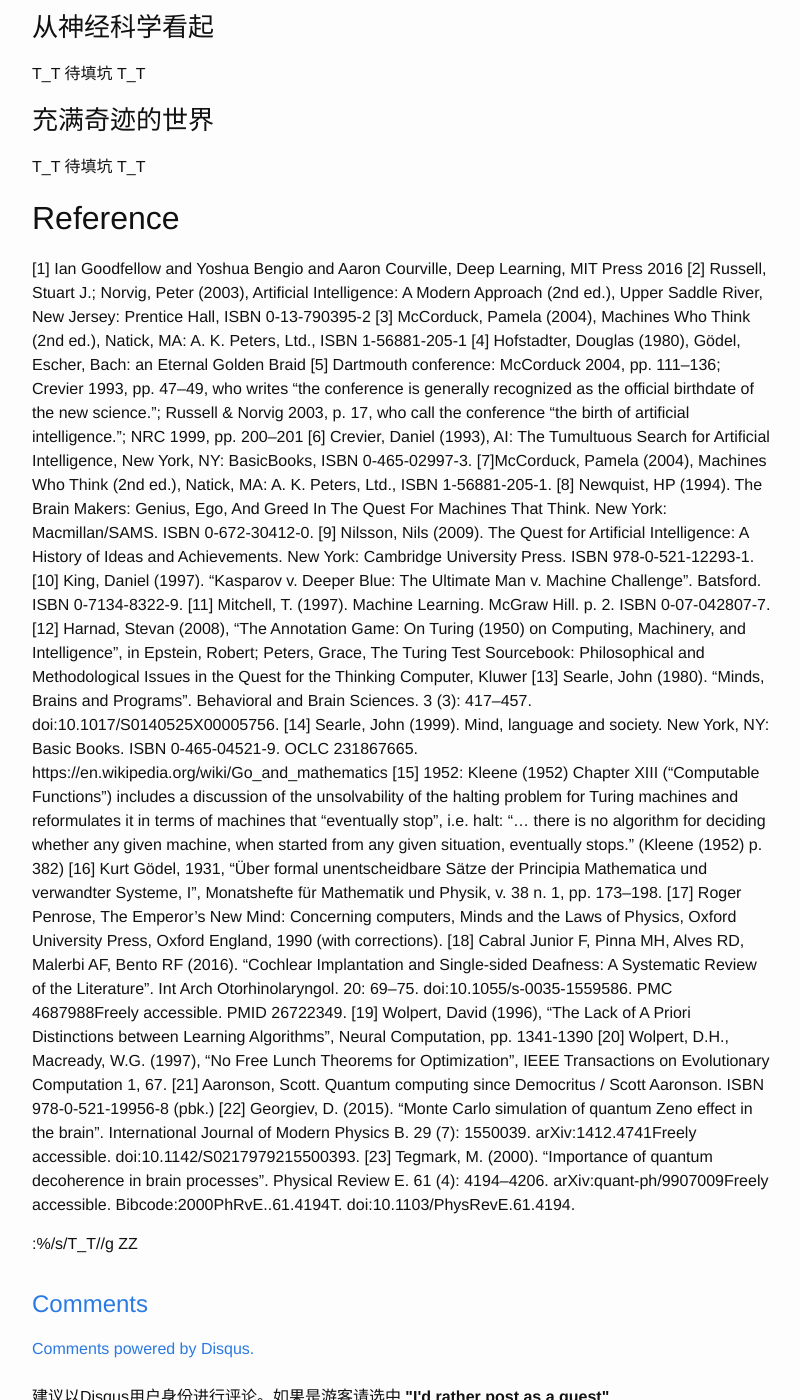
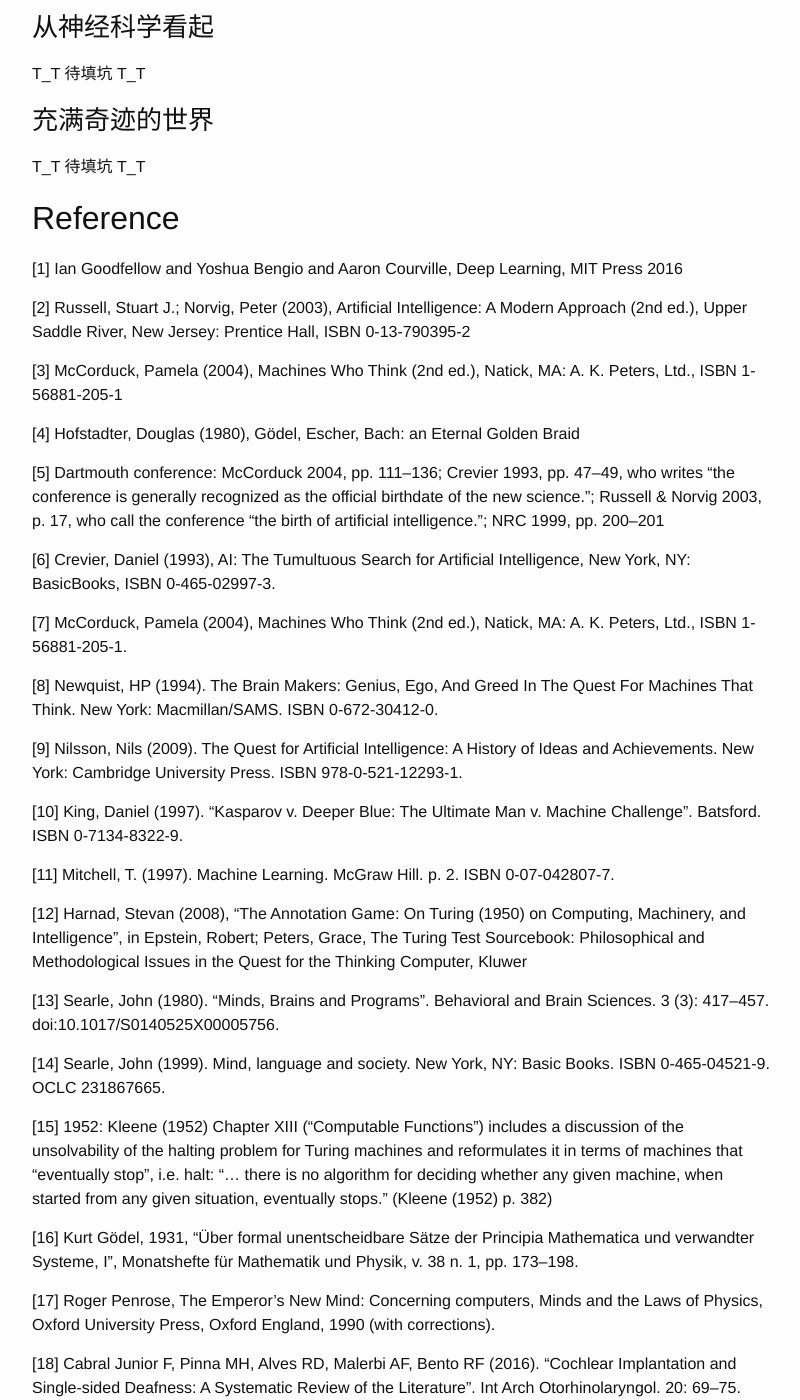
Before and after one commit to suquark/suquark.github.io, a Jekyll site: the page built from _posts/2017-01-22-you_and_ai.md, in a window 1280 px wide and 1400 px high, scrolled down 20393 px. Shown: the whole window, without its empty margins (238-1038 px from the left). Built offline with Jekyll 4.4.1, drawn with Linux system fonts in a browser that asks for light colours; comment, search, counter and statistics services are not loaded; part of the change alters nothing that is shown; some of the changed text lies outside the part shown.

Commit message:
modify reference
modify reference

```diff
--- a/_posts/2017-01-22-you_and_ai.md
+++ b/_posts/2017-01-22-you_and_ai.md
@@ -327,28 +327,50 @@ T_T 待填坑 T_T
 ## Reference
 
 [1] Ian Goodfellow and Yoshua Bengio and Aaron Courville, Deep Learning, MIT Press 2016
+
 [2] Russell, Stuart J.; Norvig, Peter (2003), Artificial Intelligence: A Modern Approach (2nd ed.), Upper Saddle River, New Jersey: Prentice Hall, ISBN 0-13-790395-2
+
 [3] McCorduck, Pamela (2004), Machines Who Think (2nd ed.), Natick, MA: A. K. Peters, Ltd., ISBN 1-56881-205-1
+
 [4] Hofstadter, Douglas (1980), Gödel, Escher, Bach: an Eternal Golden Braid
+
 [5] Dartmouth conference: McCorduck 2004, pp. 111–136; Crevier 1993, pp. 47–49, who writes "the conference is generally recognized as the official birthdate of the new science."; Russell & Norvig 2003, p. 17, who call the conference "the birth of artificial intelligence."; NRC 1999, pp. 200–201
+
 [6] Crevier, Daniel (1993), AI: The Tumultuous Search for Artificial Intelligence, New York, NY: BasicBooks, ISBN 0-465-02997-3.
-[7]McCorduck, Pamela (2004), Machines Who Think (2nd ed.), Natick, MA: A. K. Peters, Ltd., ISBN 1-56881-205-1.
+
+[7] McCorduck, Pamela (2004), Machines Who Think (2nd ed.), Natick, MA: A. K. Peters, Ltd., ISBN 1-56881-205-1.
+
 [8] Newquist, HP (1994). The Brain Makers: Genius, Ego, And Greed In The Quest For Machines That Think. New York: Macmillan/SAMS. ISBN 0-672-30412-0.
+
 [9] Nilsson, Nils (2009). The Quest for Artificial Intelligence: A History of Ideas and Achievements. New York: Cambridge University Press. ISBN 978-0-521-12293-1.
+
 [10] King, Daniel (1997). "Kasparov v. Deeper Blue: The Ultimate Man v. Machine Challenge". Batsford. ISBN 0-7134-8322-9.
+
 [11]  Mitchell, T. (1997). Machine Learning. McGraw Hill. p. 2. ISBN 0-07-042807-7.
+
 [12] Harnad, Stevan (2008), "The Annotation Game: On Turing (1950) on Computing, Machinery, and Intelligence", in Epstein, Robert; Peters, Grace, The Turing Test Sourcebook: Philosophical and Methodological Issues in the Quest for the Thinking Computer, Kluwer
+
 [13] Searle, John (1980). "Minds, Brains and Programs". Behavioral and Brain Sciences. 3 (3): 417–457. doi:10.1017/S0140525X00005756.
+
 [14] Searle, John (1999). Mind, language and society. New York, NY: Basic Books. ISBN 0-465-04521-9. OCLC 231867665.
-https://en.wikipedia.org/wiki/Go_and_mathematics
-[15] 1952: Kleene (1952) Chapter XIII ("Computable Functions") includes a discussion of the unsolvability of the halting problem for Turing machines and reformulates it in terms of machines that "eventually stop", i.e. halt: "... there is no algorithm for deciding whether any given machine, when started from any given situation, eventually stops." (Kleene (1952) p. 382)
+
+[15] 1952: Kleene (1952) Chapter XIII ("Computable Functions") includes a discussion of the unsolvability of the halting problem for Turing machines and reformulates it in terms of machines that "eventually stop", i.e. halt: "... there is no algorithm for deciding whether any given machine, when
+started from any given situation, eventually stops." (Kleene (1952) p. 382)
+
 [16] Kurt Gödel, 1931, "Über formal unentscheidbare Sätze der Principia Mathematica und verwandter Systeme, I", Monatshefte für Mathematik und Physik, v. 38 n. 1, pp. 173–198.
+
 [17] Roger Penrose, The Emperor's New Mind: Concerning computers, Minds and the Laws of Physics, Oxford University Press, Oxford England, 1990 (with corrections).
+
 [18] Cabral Junior F, Pinna MH, Alves RD, Malerbi AF, Bento RF (2016). "Cochlear Implantation and Single-sided Deafness: A Systematic Review of the Literature". Int Arch Otorhinolaryngol. 20: 69–75. doi:10.1055/s-0035-1559586. PMC 4687988Freely accessible. PMID 26722349.
+
 [19] Wolpert, David (1996), "The Lack of A Priori Distinctions between Learning Algorithms", Neural Computation, pp. 1341-1390
+
 [20] Wolpert, D.H., Macready, W.G. (1997), "No Free Lunch Theorems for Optimization", IEEE Transactions on Evolutionary Computation 1, 67.
+
 [21] Aaronson, Scott. Quantum computing since Democritus / Scott Aaronson. ISBN 978-0-521-19956-8 (pbk.)
+
 [22] Georgiev, D. (2015). "Monte Carlo simulation of quantum Zeno effect in the brain". International Journal of Modern Physics B. 29 (7): 1550039. arXiv:1412.4741Freely accessible. doi:10.1142/S0217979215500393.
+
 [23] Tegmark, M. (2000). "Importance of quantum decoherence in brain processes". Physical Review E. 61 (4): 4194–4206. arXiv:quant-ph/9907009Freely accessible. Bibcode:2000PhRvE..61.4194T. doi:10.1103/PhysRevE.61.4194.
 
 
```
